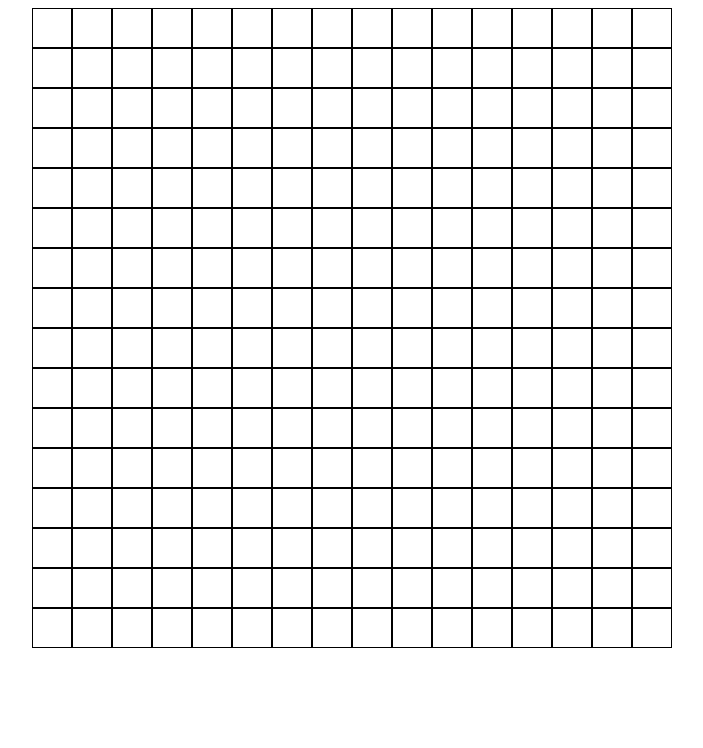
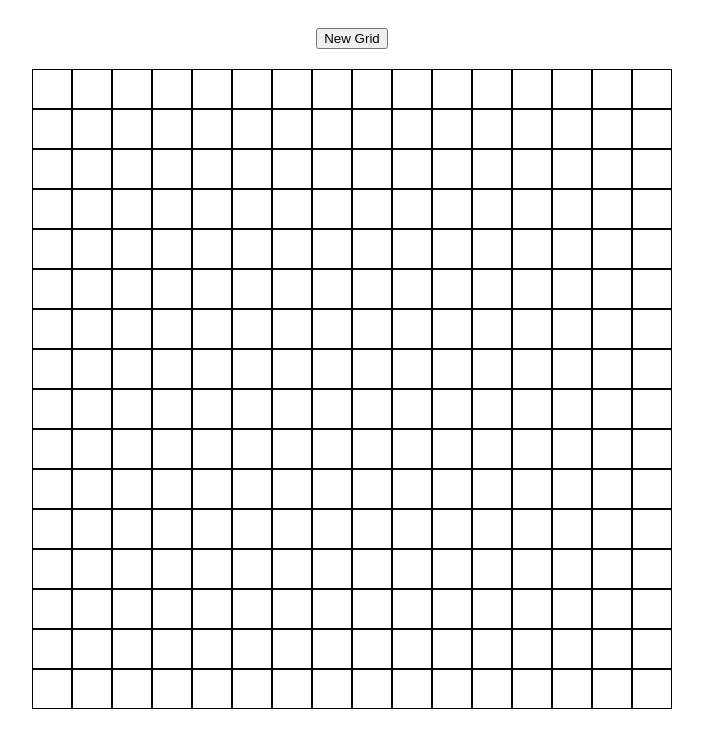
Before and after one commit to edmond-bobiles/etch-a-sketch, a plain HTML site: page index.html in a window 1280 px wide. Shown: the whole page, without its empty margins (288-991 px from the left). Drawn offline with Linux system fonts and the light colour scheme.

Commit message:
Add change grid color when hovered

```diff
--- a/index.html
+++ b/index.html
@@ -10,9 +10,12 @@
     <title>My Project</title>
 </head>
 <body>
-    <div id="grid-container">
+    <div id="sketch-container">
+        <button id="button">New Grid</button>
 
+        <div id="grid-container">
+        <!-- Grid location using JS -->
+        </div>
     </div>
-
 </body>
 </html>
--- a/myscript.js
+++ b/myscript.js
@@ -1,13 +1,23 @@
 // DOM element references
 const gridContainer = document.querySelector("#grid-container");
+const button = document.querySelector("#button");
+
+let numberOfSquares = 16;
 
 // Dynamic UI elements
-let count = 1;
-for (let i=0; i<16; i++){
-    for (let j=0; j<16; j++){
+for (let i=0; i<numberOfSquares; i++){
+    for (let j=0; j<numberOfSquares; j++){
         const gridSquare = document.createElement("div");
         gridSquare.classList.add("grid-square");
+        gridSquare.addEventListener("mouseover", () => {
+            gridSquare.style.backgroundColor = "blue";
+        });
         gridContainer.appendChild(gridSquare);
-        count++;
     }
 }
+
+
+
+// add event listener to when the button is clicked
+// send a popup screen
+// inside it is a prompt on the number of squares per side
--- a/style.css
+++ b/style.css
@@ -1,3 +1,15 @@
+#sketch-container{
+    padding: 20px;
+    display: flex;
+    flex-direction: column;
+    gap: 20px;
+}
+
+#button{
+    display: block;
+    margin: 0 auto;
+}
+
 #grid-container{
     display: flex;
     flex-wrap: wrap;
```
